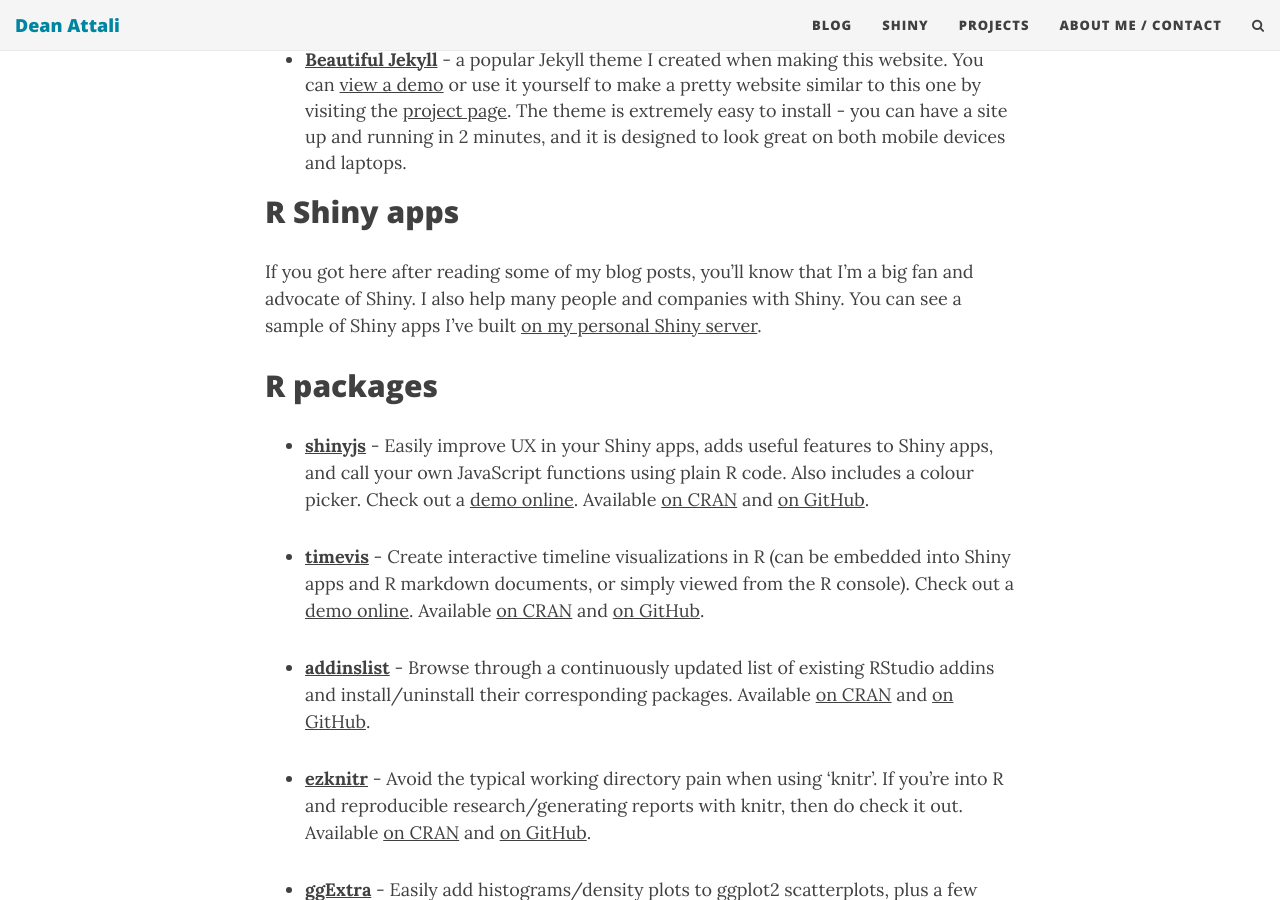
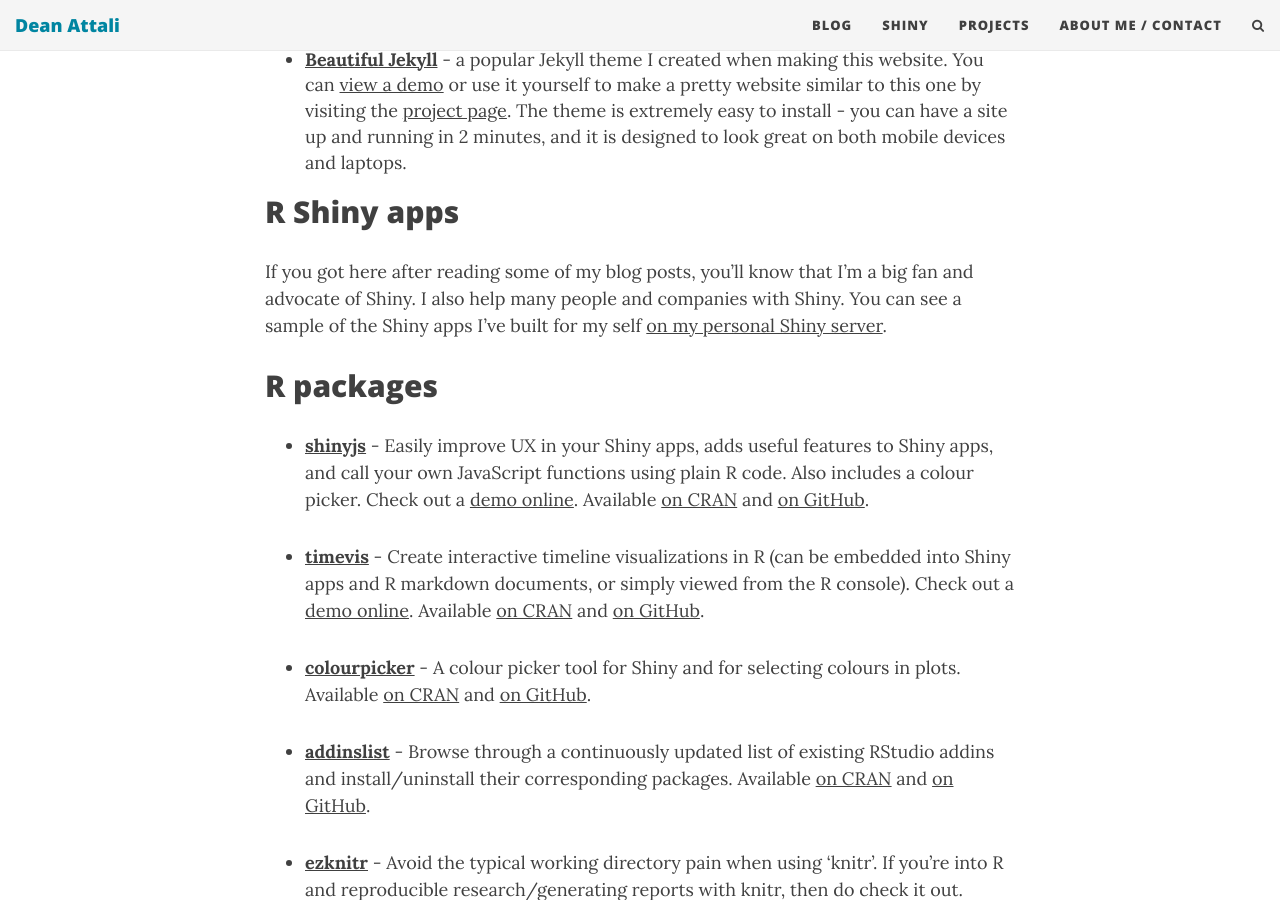
Before and after one commit to daattali/daattali.github.io, a Jekyll site: the page built from projects.md, in a window 1280 px wide and 900 px high, scrolled down 517 px. Built offline with Jekyll 4.4.1, drawn with Linux system fonts in a browser that asks for light colours; nearby versions of some CDN libraries; comment, search, counter and statistics services are not loaded.

Commit message:
Update projects.md

```diff
--- a/projects.md
+++ b/projects.md
@@ -18,13 +18,15 @@ I'm also [**available for consulting**](/shiny), so feel free to [contact me](/c
 
 ## R Shiny apps
 
-If you got here after reading some of my blog posts, you'll know that I'm a big fan and advocate of Shiny. I also help many people and companies with Shiny. You can see a sample of Shiny apps I've built [on my personal Shiny server](/shiny).
+If you got here after reading some of my blog posts, you'll know that I'm a big fan and advocate of Shiny. I also help many people and companies with Shiny. You can see a sample of the Shiny apps I've built for my self [on my personal Shiny server](/shiny).
 
 ## R packages
 
 - **[shinyjs](http://deanattali.com/shinyjs)** - Easily improve UX in your Shiny apps, adds useful features to Shiny apps, and call your own JavaScript functions using plain R code.  Also includes a colour picker.  Check out a [demo online](http://deanattali.com/shinyjs/demo). Available [on CRAN](https://cran.r-project.org/package=shinyjs) and [on GitHub](https://github.com/daattali/shinyjs).
 
 - **[timevis](https://github.com/daattali/timevis)** - Create interactive timeline visualizations in R (can be embedded into Shiny apps and R markdown documents, or simply viewed from the R console). Check out a [demo online](http://daattali.com/shiny/timevis-demo/). Available [on CRAN](https://cran.r-project.org/package=timevis) and [on GitHub](https://github.com/daattali/timevis).
+
+- **[colourpicker](https://github.com/daattali/colourpicker)** - A colour picker tool for Shiny and for selecting colours in plots. Available [on CRAN](https://cran.r-project.org/package=colourpicker) and [on GitHub](https://github.com/daattali/colourpicker).
 
 - **[addinslist](https://github.com/daattali/addinslist)** - Browse through a continuously updated list of existing RStudio addins and install/uninstall their corresponding packages. Available [on CRAN](https://cran.r-project.org/package=addinslist) and [on GitHub](https://github.com/daattali/addinslist).
 
```
